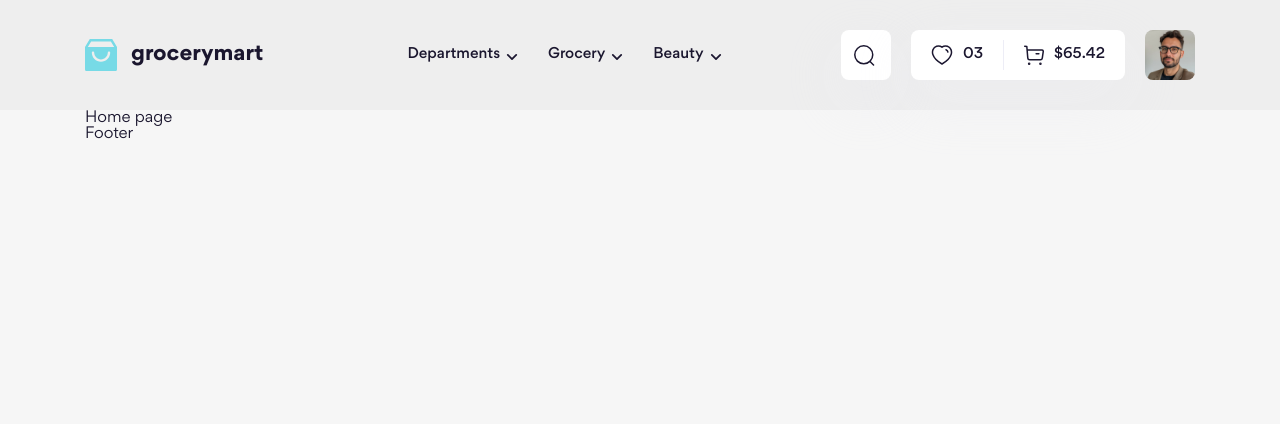
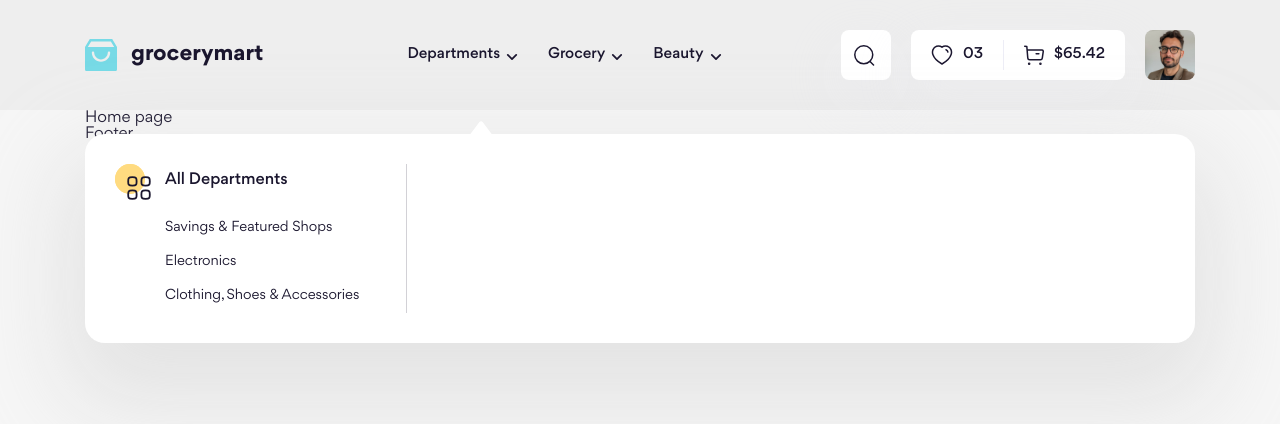
Before and after one commit to DatHoangi/f8-project-08, a website: page index.html in a window 1280 px wide. Drawn offline with Linux system fonts and the light colour scheme.

Commit message:
Làm nội dung phần Mega menu #1

```diff
--- a/scss/components/dropdown.scss
+++ b/scss/components/dropdown.scss
@@ -1,12 +1,15 @@
 .dropdown {
     position: absolute;
     left: 0;
+
+    width: min(1240px, 100%);
     padding-top: 54px;
-    display: none;
+    // display: none;
 
     &__inner {
         position: relative;
 
+        max-height: min(582px, 100vh - 158px);
         padding: 30px;
 
         border-radius: 20px;
@@ -23,3 +26,69 @@
         }
     }
 }
+
+.top-menu {
+    height: 100%;
+
+    &__main {
+        width: 292px;
+        height: 100%;
+        border-right: 1px solid var(--top-menu-border-color);
+    }
+}
+
+.menu-column {
+    display: flex;
+    gap: 14px;
+
+    &__icon {
+        position: relative;
+
+        flex-shrink: 0;
+        width: 36px;
+        height: 36px;
+    }
+
+    &__content {
+        flex: 1;
+    }
+
+    &__icon-1 {
+        width: 30px;
+        height: 30px;
+        object-fit: cover;
+    }
+
+    &__icon-2 {
+        position: absolute;
+        right: 0;
+        bottom: 0;
+
+        width: 24px;
+        height: 24px;
+        object-fit: cover;
+    }
+
+    &__heading {
+        margin-top: 4px;
+        font-size: 1.6rem;
+        font-weight: 500;
+        line-height: 150%;
+    }
+
+    &__list {
+        margin-top: 19px;
+    }
+
+    &__link {
+        display: block;
+        padding: 7px 0;
+        font-size: 1.4rem;
+        line-height: 142.857%;
+
+        &:hover {
+            color: #0071dc;
+            font-weight: 500;
+        }
+    }
+}
--- a/scss/theme/_dark.scss
+++ b/scss/theme/_dark.scss
@@ -14,4 +14,5 @@ html.dark {
     --dropdown-shadow-color: rgba(23, 28, 40, 0.4);
     --dropdown-arrow-color: brightness(0) saturate(100%) invert(21%) sepia(20%)
         saturate(568%) hue-rotate(185deg) brightness(84%) contrast(93%);
+    --top-menu-border-color: #171c28;
 }
--- a/scss/theme/_light.scss
+++ b/scss/theme/_light.scss
@@ -18,4 +18,5 @@ html {
     //Dropdown
     --dropdown-bg-color: #fff;
     --dropdown-shadow-color: rgba(200, 200, 200, 0.4);
+    --top-menu-border-color: #d2d1d6;
 }
--- a/templates/header.html
+++ b/templates/header.html
@@ -23,8 +23,8 @@
         <nav class="navbar">
             <ul class="navbar__list js-dropdown-list">
                 <li class="navbar__item">
-                    <a href="" class="navbar__link"
-                        >Departments
+                    <a href="" class="navbar__link">
+                        Departments
                         <img
                             src="./assets/icons/arrow-down.svg"
                             alt=""
@@ -33,51 +33,79 @@
                     </a>
                     <div class="dropdown">
                         <div class="dropdown__inner">
-                            Lorem 1 ipsum dolor sit amet consectetur,
-                            adipisicing elit. Sequi beatae quisquam consectetur
-                            ab rem fuga est nihil ipsam repellendus harum quod
-                            cumque neque voluptatibus totam, magnam in
-                            necessitatibus accusantium et.
+                            <div class="top-menu">
+                                <div class="top-menu__main">
+                                    <!-- Menu column -->
+                                    <div class="menu-column">
+                                        <div class="menu-column__icon">
+                                            <img
+                                                src="./assets/img/category/cate-1.1.svg"
+                                                alt=""
+                                                class="menu-column__icon-1"
+                                            />
+                                            <img
+                                                src="./assets/img/category/cate-1.2.svg"
+                                                alt=""
+                                                class="menu-column__icon-2"
+                                            />
+                                        </div>
+                                        <div class="menu-column__content">
+                                            <h2 class="menu-column__heading">
+                                                All Departments
+                                            </h2>
+                                            <ul class="menu-column__list">
+                                                <li>
+                                                    <a
+                                                        href="#!"
+                                                        class="menu-column__link"
+                                                    >
+                                                        Savings & Featured Shops
+                                                    </a>
+                                                </li>
+                                                <li>
+                                                    <a
+                                                        href="#!"
+                                                        class="menu-column__link"
+                                                    >
+                                                        Electronics
+                                                    </a>
+                                                </li>
+                                                <li>
+                                                    <a
+                                                        href="#!"
+                                                        class="menu-column__link"
+                                                    >
+                                                        Clothing, Shoes &
+                                                        Accessories
+                                                    </a>
+                                                </li>
+                                            </ul>
+                                        </div>
+                                    </div>
+                                </div>
+                            </div>
                         </div>
                     </div>
                 </li>
                 <li class="navbar__item">
-                    <a href="" class="navbar__link"
-                        >Grocery
+                    <a href="" class="navbar__link">
+                        Grocery
                         <img
                             src="./assets/icons/arrow-down.svg"
                             alt=""
                             class="icon navbar__arrow"
                         />
                     </a>
-                    <div class="dropdown">
-                        <div class="dropdown__inner">
-                            Lorem 2 ipsum dolor sit amet consectetur,
-                            adipisicing elit. Sequi beatae quisquam consectetur
-                            ab rem fuga est nihil ipsam repellendus harum quod
-                            cumque neque voluptatibus totam, magnam in
-                            necessitatibus accusantium et.
-                        </div>
-                    </div>
                 </li>
                 <li class="navbar__item">
-                    <a href="" class="navbar__link"
-                        >Beauty
+                    <a href="" class="navbar__link">
+                        Beauty
                         <img
                             src="./assets/icons/arrow-down.svg"
                             alt=""
                             class="icon navbar__arrow"
                         />
                     </a>
-                    <div class="dropdown">
-                        <div class="dropdown__inner">
-                            Lorem 3 ipsum dolor sit amet consectetur,
-                            adipisicing elit. Sequi beatae quisquam consectetur
-                            ab rem fuga est nihil ipsam repellendus harum quod
-                            cumque neque voluptatibus totam, magnam in
-                            necessitatibus accusantium et.
-                        </div>
-                    </div>
                 </li>
             </ul>
         </nav>
```
Also changed, not shown: assets/css/components/dropdown.css, assets/css/main.css, assets/img/category/cate-1.1.svg (added), assets/img/category/cate-1.2.svg (added), 2 other files.
